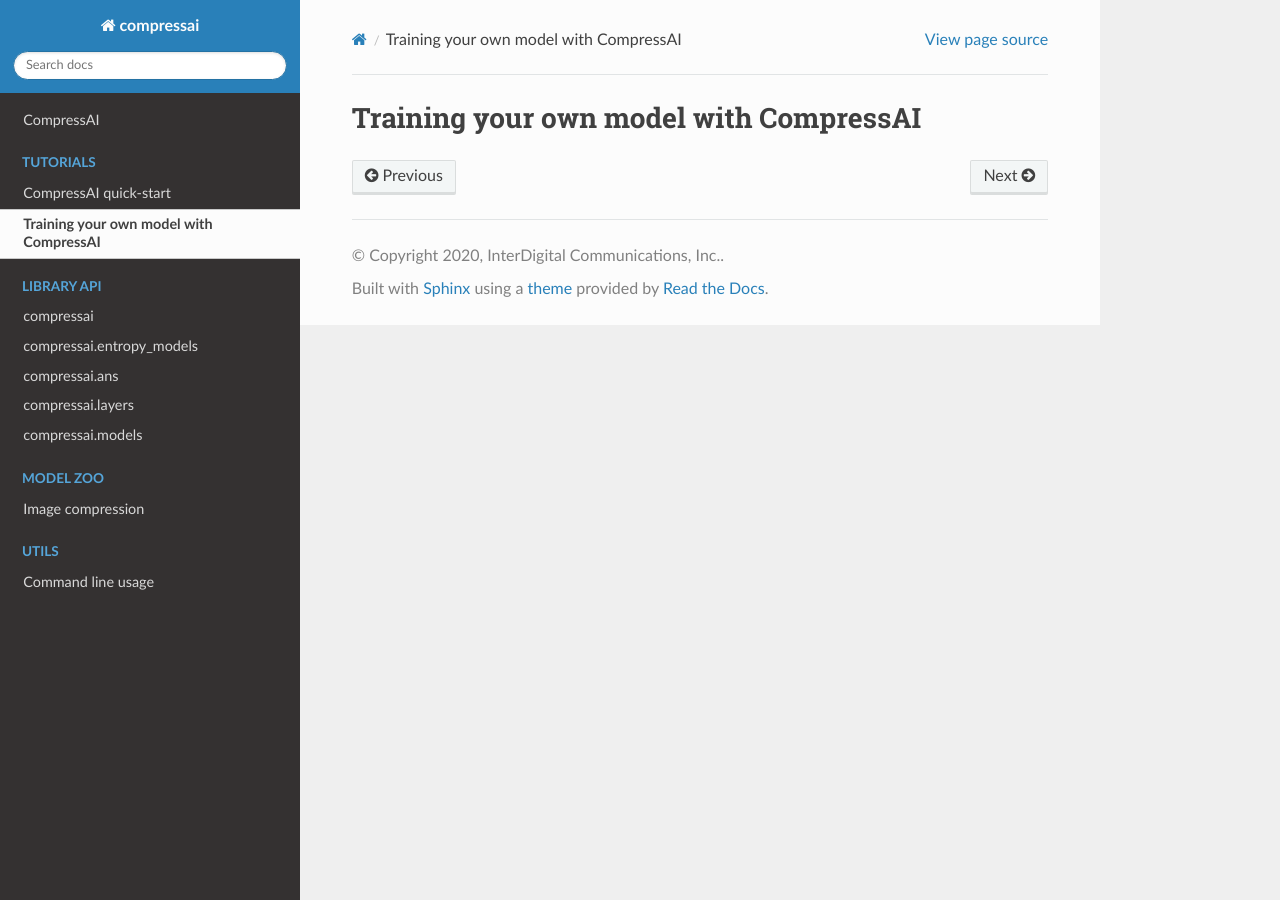
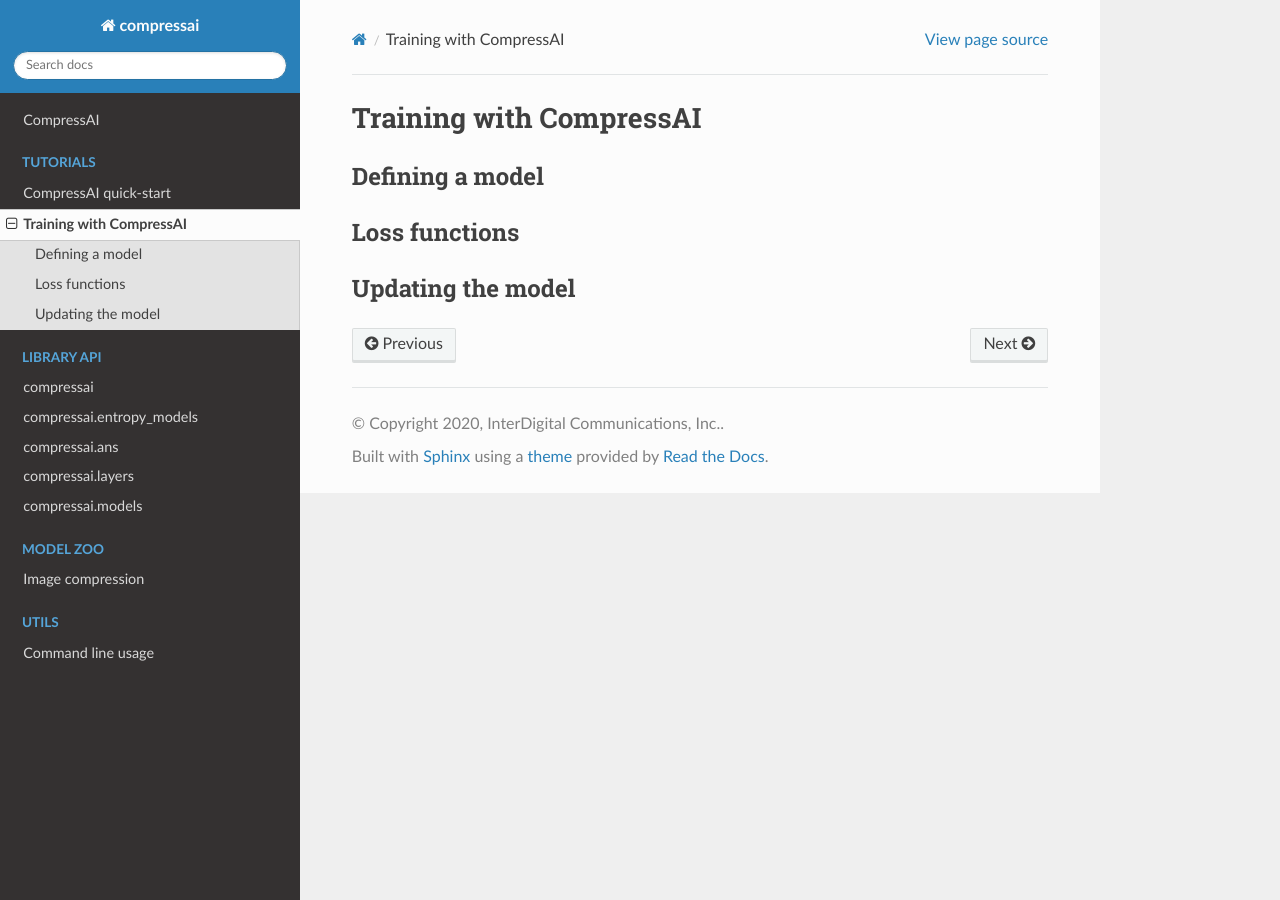
Before and after one commit to InterDigitalInc/CompressAI, a Sphinx documentation site: the page built from docs/source/tutorial_train.rst, in a window 1280 px wide. Built offline with Sphinx 7.4.7 and the Read the Docs theme 2.0.0, drawn with Linux system fonts in a browser that asks for light colours; pages that are not in the unit, such as notebooks, are missing from menus.

Commit message:
temporary commit

```diff
--- a/docs/source/tutorial_train.rst
+++ b/docs/source/tutorial_train.rst
@@ -1,2 +1,14 @@
-Training your own model with CompressAI
-=======================================
+Training with CompressAI
+========================
+
+
+Defining a model
+----------------
+
+
+Loss functions
+--------------
+
+
+Updating the model
+------------------
```
